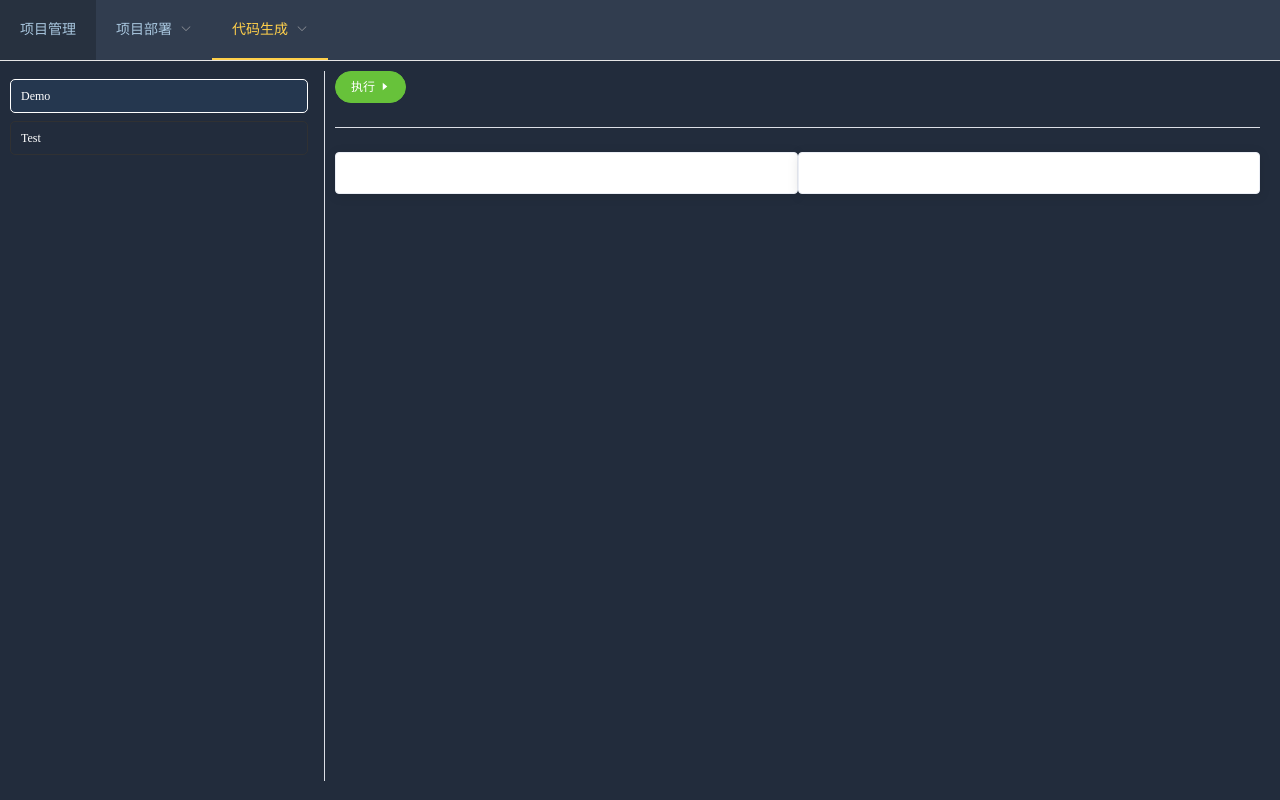
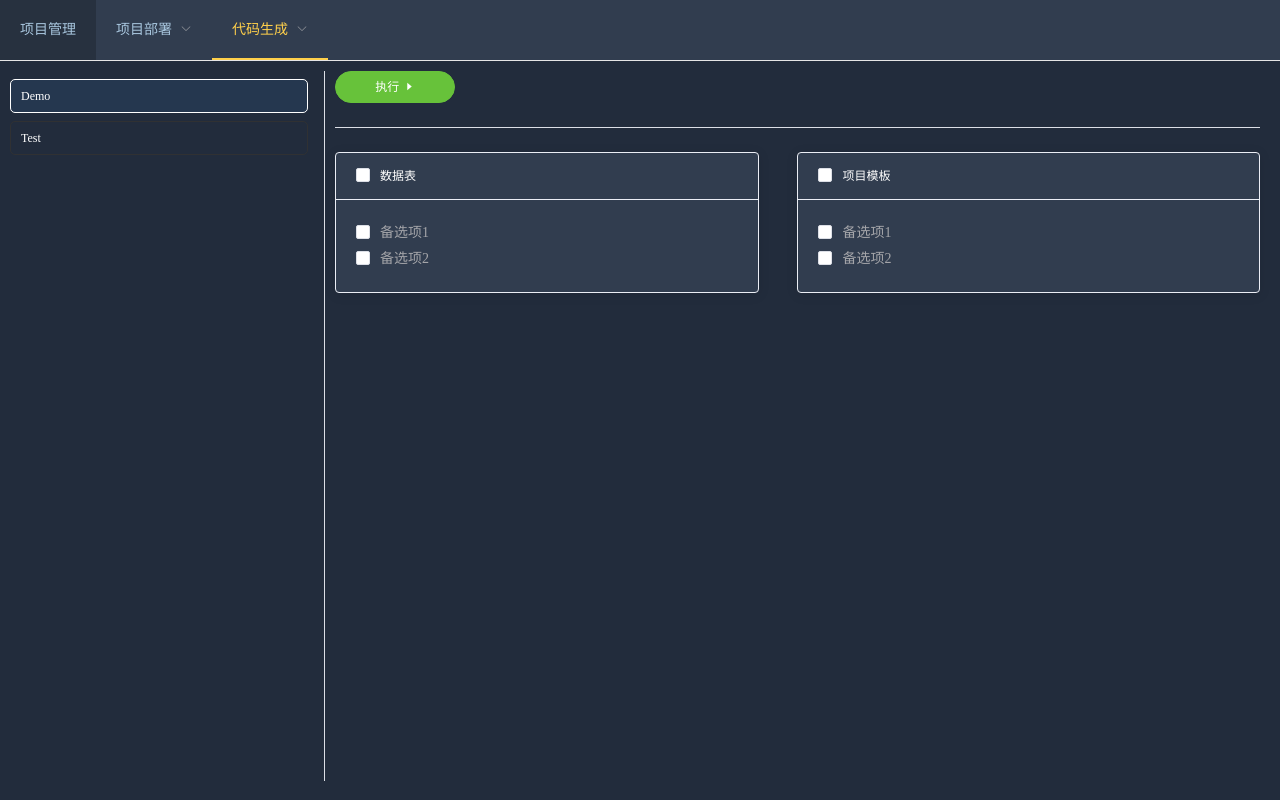
Before and after one commit to gb880327/ToolBox, a Vue app: page /codegen in a window 1280 px wide. Built offline with nearby package versions, Linux system fonts and the light colour scheme.

Commit message:
完成页面初步代码

```diff
--- a/src/views/codegen/index.vue
+++ b/src/views/codegen/index.vue
@@ -9,14 +9,33 @@
                 </ul>
             </el-col>
             <el-col :span="18" style="padding: 0 10px;">
-                <el-button type="success" round size="small">执行 <i class="el-icon-caret-right"></i></el-button>
+                <el-button type="success" round size="small" style="width: 120px;">执行 <i class="el-icon-caret-right"></i></el-button>
                 <el-divider></el-divider>
                 <el-row>
+                    <el-col :span="11">
+                        <el-card class="box-card">
+                            <div slot="header">
+                                <el-checkbox v-model="allDbChecked" style="display: inline !important;"></el-checkbox>
+                                <span style="padding-left:10px;">数据表</span>
+                            </div>
+                            <el-checkbox-group v-model="tables" size="small">
+                                <el-checkbox label="备选项1"></el-checkbox>
+                                <el-checkbox label="备选项2"></el-checkbox>
+                            </el-checkbox-group>
+                        </el-card>
+                    </el-col>
+                    <el-col :span="1">&nbsp;</el-col>
                     <el-col :span="12">
-                        <el-card class="box-card"></el-card>
-                    </el-col>
-                    <el-col :span="12">
-                        <el-card class="box-card"></el-card>
+                        <el-card class="box-card">
+                            <div slot="header">
+                                <el-checkbox v-model="allTemplateChecked" style="display: inline !important;"></el-checkbox>
+                                <span style="padding-left:10px;">项目模板</span>
+                            </div>
+                            <el-checkbox-group v-model="templates" size="small">
+                                <el-checkbox label="备选项1"></el-checkbox>
+                                <el-checkbox label="备选项2"></el-checkbox>
+                            </el-checkbox-group>
+                        </el-card>
                     </el-col>
                 </el-row>
             </el-col>
@@ -29,7 +48,11 @@ export default {
         return {
             height: window.innerHeight - 90,
             projects: [{id: 1, name: 'Demo'}, {id: 2, name: 'Test'}],
-            current: {id: 1}
+            current: {id: 1},
+            allDbChecked: false,
+            allTemplateChecked: false,
+            tables: [],
+            templates: []
         }
     },
     methods: {
@@ -68,4 +91,12 @@ export default {
   background-color: #25374F;
   border: 1px solid #FFFFFF !important;
 }
+.el-checkbox {
+    display: block !important;
+    line-height: 26px !important;
+}
+.box-card {
+    height: 100%;
+    overflow-y: scroll;
+}
 </style>
```
Also changed, not shown: src/assets/style/theme/index.css.
